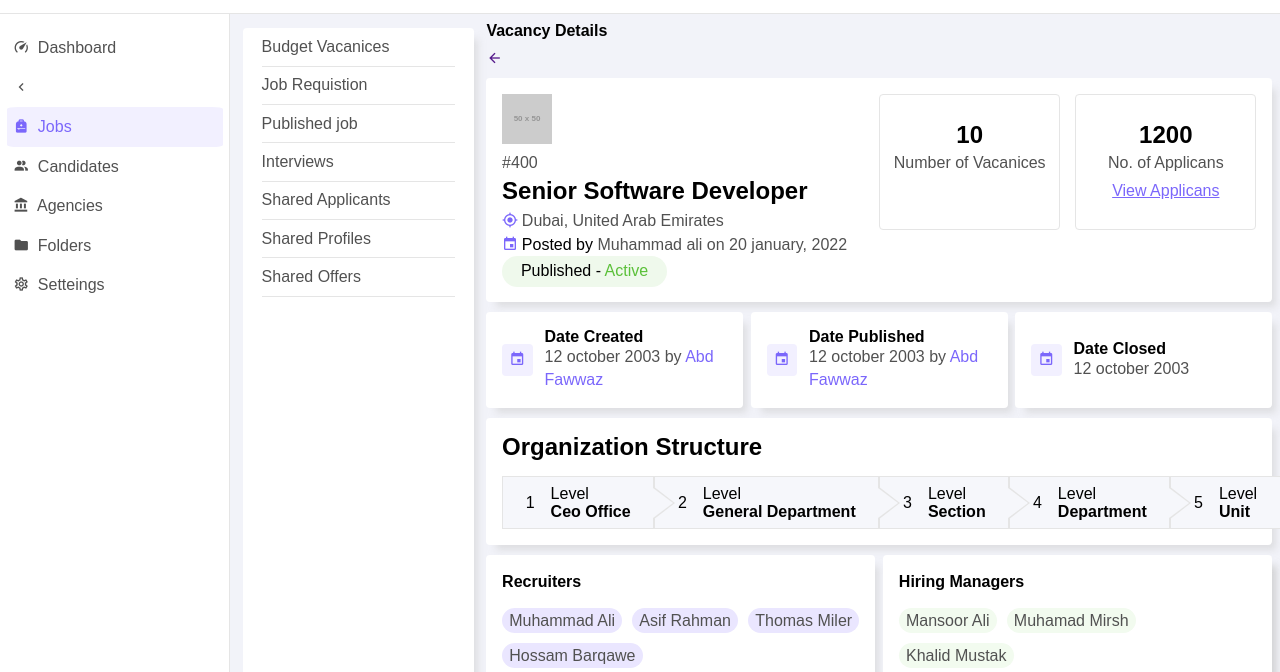
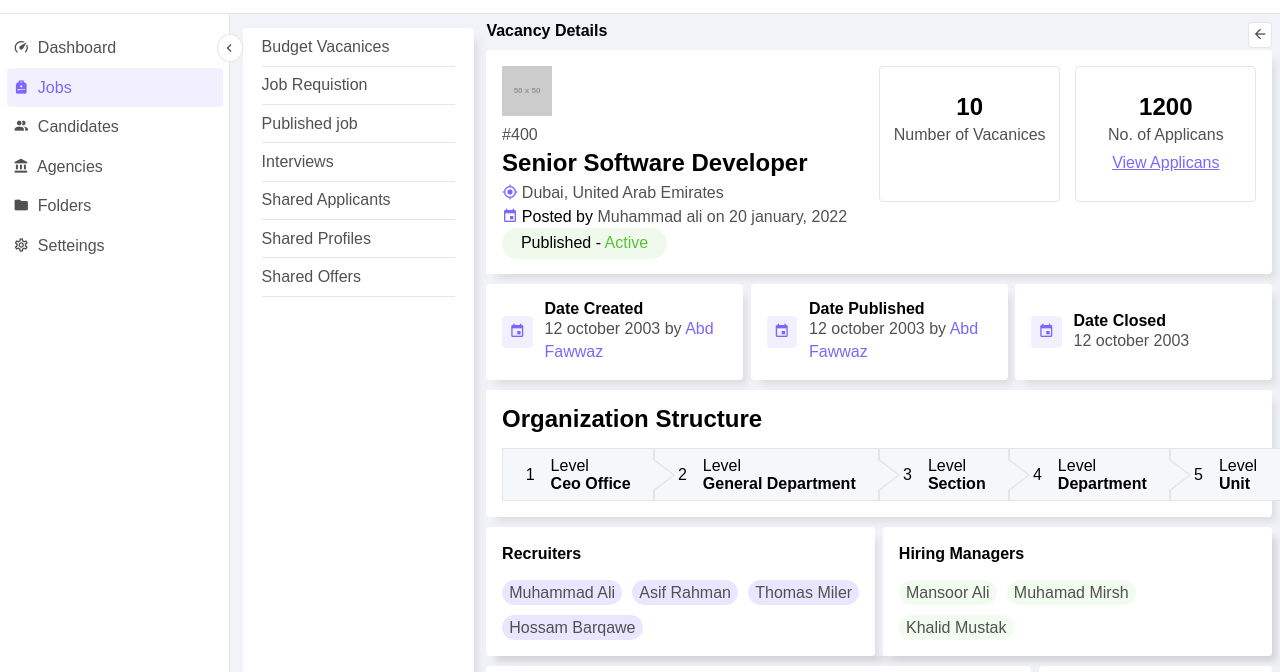
Before and after one commit to abozainih/abozainih.github.io, a plain HTML site: page index.html in a window 1280 px wide. Shown: the part 73-745 px from the top of the page. Drawn offline with Linux system fonts and the light colour scheme; placeholder pictures from the web are drawn by us.

Commit message:
arrow fix

```diff
--- a/style.css
+++ b/style.css
@@ -198,8 +198,23 @@ nav img {
 #sidebar ul{
   list-style: none;
   padding: 0 3%;
+  position: relative;
 }
 
+#sidebar ul li:first-child{
+  position: relative;
+}
+
+#sidebar > ul > li:nth-child(1) > a:nth-child(2){
+
+  position: absolute;
+  top: 6px;
+  right: -20px;
+  padding: 2% 2% 1.5% 1.5%;
+  background: white;
+  border-radius: 50%;
+  border: 1px solid var(--borderGray);
+}
 
 #sidebar a{
   color:var(--darkGray);
@@ -256,6 +271,17 @@ nav img {
   row-gap: 10px;
   margin-right: 1%;
   margin-bottom: 5%;
+  position: relative;
+}
+
+#details > a{
+  position: absolute;
+  right: 0;
+  background: white;
+  padding: 3px;
+  border-radius: var(--borderRadius);
+  border:1px solid var(--borderGray);
+  color:var(--darkGray);
 }
 
 #details > div {
```
